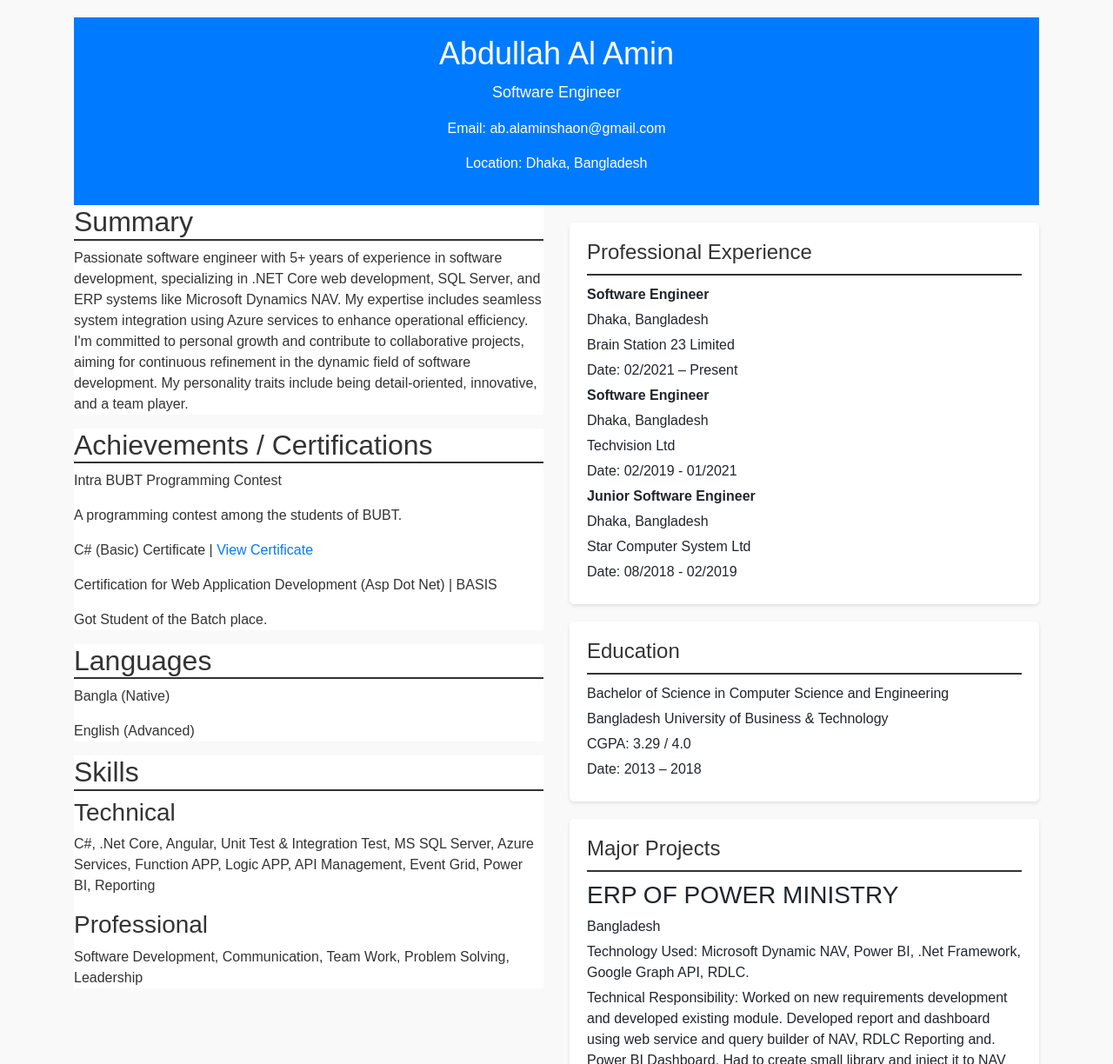
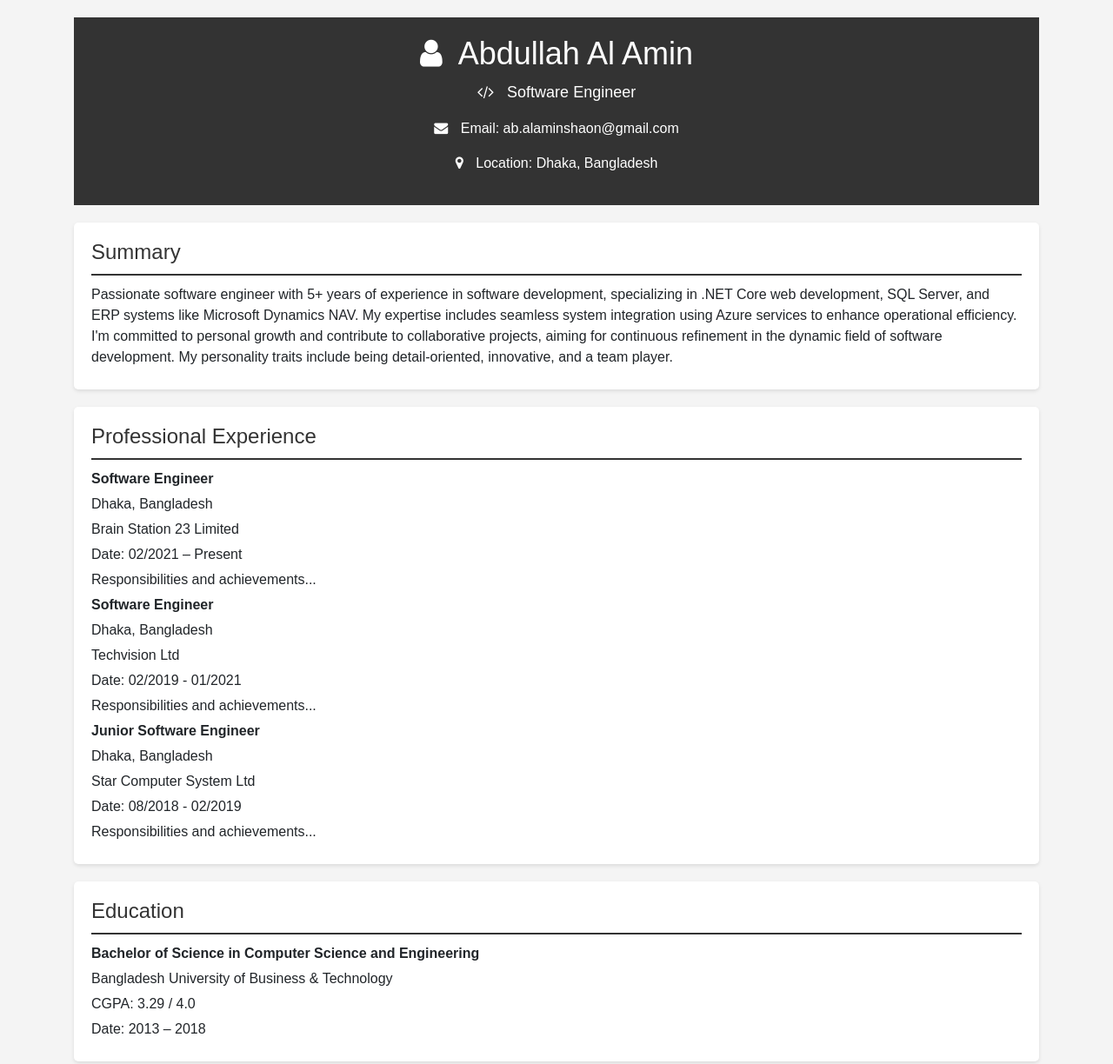
Before and after one commit to alamin4265/-alamin4265.github.io, a plain HTML site: page index.html in a window 1280 px wide. Shown: the top 1224 px of the page at 87% size. Drawn offline with nearby package versions, Linux system fonts and the light colour scheme.

Commit message:
css added 7

```diff
--- a/index.html
+++ b/index.html
@@ -8,10 +8,11 @@
     <script src="https://code.jquery.com/jquery-3.5.1.slim.min.js"></script>
     <script src="https://cdn.jsdelivr.net/npm/@popperjs/core@2.5.4/dist/umd/popper.min.js"></script>
     <script src="https://stackpath.bootstrapcdn.com/bootstrap/4.5.0/js/bootstrap.min.js"></script>
+    <link rel="stylesheet" href="https://stackpath.bootstrapcdn.com/font-awesome/4.7.0/css/font-awesome.min.css">
     <style>
         body {
             font-family: Arial, sans-serif;
-            background-color: #f9f9f9;
+            background-color: #f4f4f4;
         }
 
         .container {
@@ -19,7 +20,7 @@
         }
 
         .resume-header {
-            background-color: #007BFF;
+            background-color: #333;
             color: white;
             padding: 20px;
             text-align: center;
@@ -32,6 +33,10 @@
         .resume-subtitle {
             font-size: 18px;
             margin-top: 10px;
+        }
+
+        .header-icon {
+            margin-right: 10px;
         }
 
         .resume-section {
@@ -58,88 +63,82 @@
             color: #007BFF;
             text-decoration: none;
         }
-
-        .resume-section-left {
-            background-color: #fff;
-            color: #333;
-        }
-
-        .resume-section-left h2 {
-            border-bottom: 2px solid #333;
-        }
     </style>
 </head>
 <body>
     <div class="container">
         <div class="resume-header">
-            <h1 class="resume-title">Abdullah Al Amin</h1>
-            <p class="resume-subtitle">Software Engineer</p>
-            <p>Email: ab.alaminshaon@gmail.com</p>
-            <p>Location: Dhaka, Bangladesh</p>
+            <h1 class="resume-title"><i class="fa fa-user header-icon"></i> Abdullah Al Amin</h1>
+            <p class="resume-subtitle"><i class="fa fa-code header-icon"></i> Software Engineer</p>
+            <p><i class="fa fa-envelope header-icon"></i> Email: ab.alaminshaon@gmail.com</p>
+            <p><i class="fa fa-map-marker header-icon"></i> Location: Dhaka, Bangladesh</p>
         </div>
 
-        <div class="row">
-            <div class="col-md-6">
-                <div class="resume-section-left">
+        <div class="resume-section">
             <h2>Summary</h2>
             <p>
                 Passionate software engineer with 5+ years of experience in software development, specializing in .NET Core web development, SQL Server, and ERP systems like Microsoft Dynamics NAV. My expertise includes seamless system integration using Azure services to enhance operational efficiency. I'm committed to personal growth and contribute to collaborative projects, aiming for continuous refinement in the dynamic field of software development. My personality traits include being detail-oriented, innovative, and a team player.
             </p>
         </div>
 
-                <div class="resume-section-left">
+        <div class="resume-section">
+            <h2>Professional Experience</h2>
+            <p><strong>Software Engineer</strong></p>
+            <p>Dhaka, Bangladesh</p>
+            <p>Brain Station 23 Limited</p>
+            <p>Date: 02/2021 – Present</p>
+            <p>Responsibilities and achievements...</p>
+
+            <p><strong>Software Engineer</strong></p>
+            <p>Dhaka, Bangladesh</p>
+            <p>Techvision Ltd</p>
+            <p>Date: 02/2019 - 01/2021</p>
+            <p>Responsibilities and achievements...</p>
+
+            <p><strong>Junior Software Engineer</strong></p>
+            <p>Dhaka, Bangladesh</p>
+            <p>Star Computer System Ltd</p>
+            <p>Date: 08/2018 - 02/2019</p>
+            <p>Responsibilities and achievements...</p>
+
+            <!-- You can add more job experiences here -->
+        </div>
+
+        <div class="resume-section">
+            <h2>Education</h2>
+            <p><strong>Bachelor of Science in Computer Science and Engineering</strong></p>
+            <p>Bangladesh University of Business & Technology</p>
+            <p>CGPA: 3.29 / 4.0</p>
+            <p>Date: 2013 – 2018</p>
+        </div>
+
+        <div class="resume-section">
             <h2>Achievements / Certifications</h2>
             <p>Intra BUBT Programming Contest</p>
             <p>A programming contest among the students of BUBT.</p>
 
-                    <p>C# (Basic) Certificate | <a class="resume-link" href="https://www.hackerrank.com/certificates/0f7f8492fe8b">View Certificate</a></p>
+            <p>C# (Basic) Certificate | HackerRank</p>
+            <p><a href="https://www.hackerrank.com/certificates/0f7f8492fe8b">View Certificate</a></p>
 
             <p>Certification for Web Application Development (Asp Dot Net) | BASIS</p>
             <p>Got Student of the Batch place.</p>
         </div>
 
-                <div class="resume-section-left">
-                    <h2>Languages</h2>
-                    <p>Bangla (Native)</p>
-                    <p>English (Advanced)</p>
-                </div>
-
-                <div class="resume-section-left">
+        <div class="resume-section">
             <h2>Skills</h2>
             <h3>Technical</h3>
             <p>C#, .Net Core, Angular, Unit Test & Integration Test, MS SQL Server, Azure Services, Function APP, Logic APP, API Management, Event Grid, Power BI, Reporting</p>
             <h3>Professional</h3>
             <p>Software Development, Communication, Team Work, Problem Solving, Leadership</p>
         </div>
+
+        <div class="resume-section">
+            <h2>Languages</h2>
+            <p>Bangla (Native)</p>
+            <p>English (Advanced)</p>
         </div>
 
-            <div class="col-md-6">
-                <div class="resume-section">
-                    <h2>Professional Experience</h2>
-                    <p><strong>Software Engineer</strong></p>
-                    <p>Dhaka, Bangladesh</p>
-                    <p>Brain Station 23 Limited</p>
-                    <p>Date: 02/2021 – Present</p>
-
-                    <p><strong>Software Engineer</strong></p>
-                    <p>Dhaka, Bangladesh</p>
-                    <p>Techvision Ltd</p>
-                    <p>Date: 02/2019 - 01/2021</p>
-
-                    <p><strong>Junior Software Engineer</strong></p>
-                    <p>Dhaka, Bangladesh</p>
-                    <p>Star Computer System Ltd</p>
-                    <p>Date: 08/2018 - 02/2019</p>
-                </div>
-
-                <div class="resume-section">
-                    <h2>Education</h2>
-                    <p>Bachelor of Science in Computer Science and Engineering</p>
-                    <p>Bangladesh University of Business & Technology</p>
-                    <p>CGPA: 3.29 / 4.0</p>
-                    <p>Date: 2013 – 2018</p>
-                </div>
-
+        <!-- Major Projects Section -->
         <div class="resume-section">
             <h2>Major Projects</h2>
             <!-- Project 1 -->
@@ -153,7 +152,7 @@
             <!-- Project 2 -->
             <h3>FINANCIAL CONTRACT MANAGEMENT</h3>
             <p>Norway, Denmark</p>
-                    <p>Technology Used: .Net Core, Angular, SQL Server, Docker, Azue Pipeline, Event Grid Topic, Logic App, Function APP</p>
+            <p>Technology Used: .Net Core, Angular, SQL Server, Docker, Azure Pipeline, Event Grid Topic, Logic App, Function APP</p>
             <p>Technical Responsibility: Designing and developing efficient, secure, and scalable web applications using .NET Core. Integration with several external services. Project presentation and maintain team also a part.</p>
             <p>Project Duration: 1 Year</p>
             <p>Short Description: Create & manage Financial Agreements/Contracts, oversee data, track ongoing financing, and calculate basis for financing activities.</p>
@@ -171,16 +170,14 @@
             <p>Norway</p>
             <p>Technology Used: Azure Function App, Logic App, Storage Account, Azure SQL, Web API, .Net core and CI/CD</p>
             <p>Technical Responsibility: Develop the integration of CRM using the technology.</p>
-                    <p>Short Description: 1) Integration between Salesforce and Sharepoint 2) Integration between Salesforce and Hubspot Communicate between Salesforce, Sharepoint, and Hubspot services using azure services.</p>
+            <p>Short Description: 1) Integration between Salesforce and Sharepoint 2) Integration between Salesforce and Hubspot Communicate between Salesforce, Sharepoint and Hubspot services using azure services.</p>
 
             <!-- Project 5 -->
             <h3>SELF SERVICE PORTAL</h3>
             <p>Bangladesh</p>
             <p>Technology Used: Net Core, Identity Framework, Web API, Entity Framework, Vue JS, HTML Reporting, MSSQL</p>
             <p>Technical Responsibility: Developed the system and integrated with ERP through Web API. Integrated with Microsoft Share Point. Introduced approval workflow process and Email Approval system.</p>
-                    <p>Short Description: This is a self-service portal for all the users of the power division who are using ERP. Leave application, foreign tour application, and salary bill application services are available.</p>
-                </div>
-            </div>
+            <p>Short Description: This is a self-service portal for all the users of power division who are using ERP. Leave application, foreign tour application, and salary bill application services are available.</p>
         </div>
     </div>
 </body>
```
Lines whose indentation alone changed are shown as unchanged.
